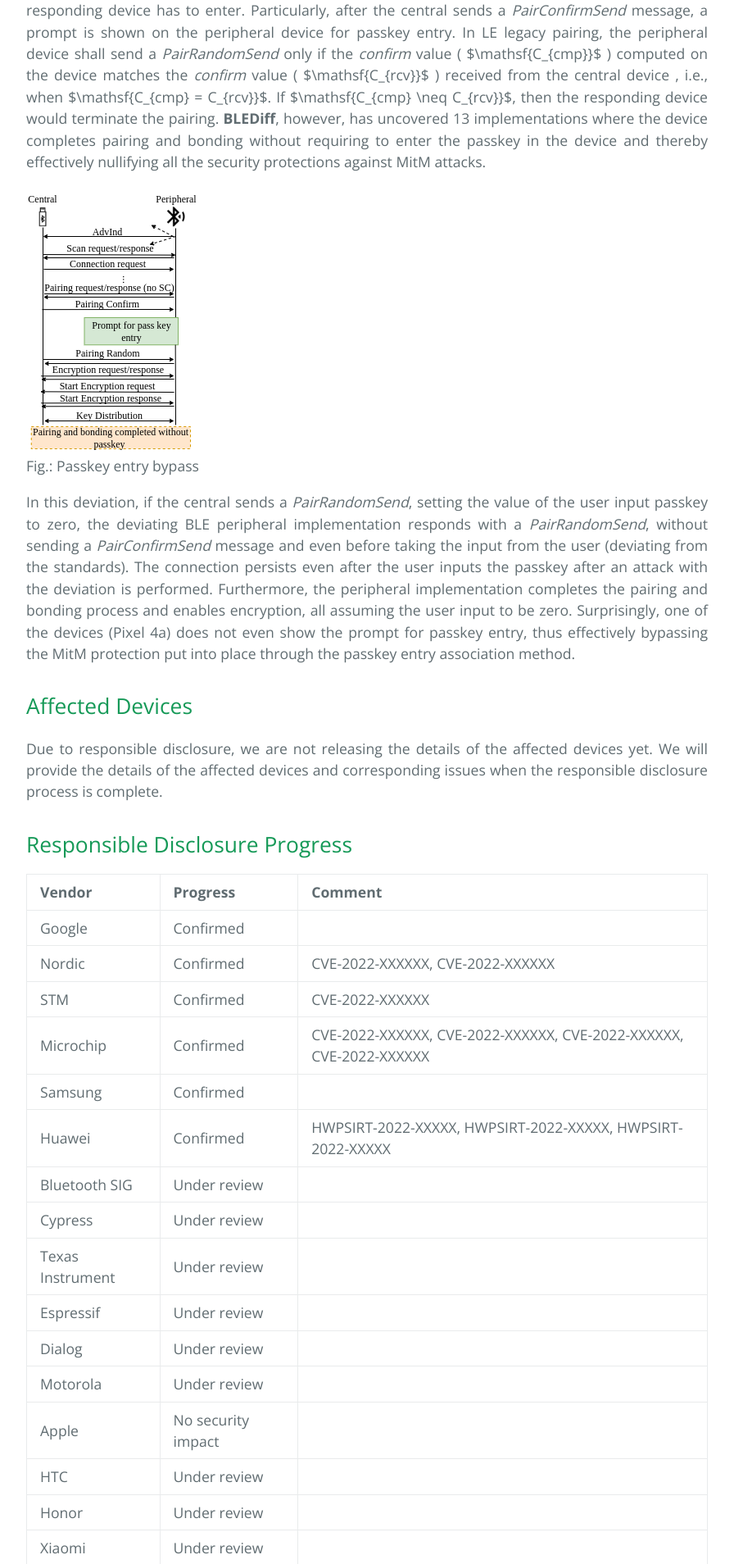
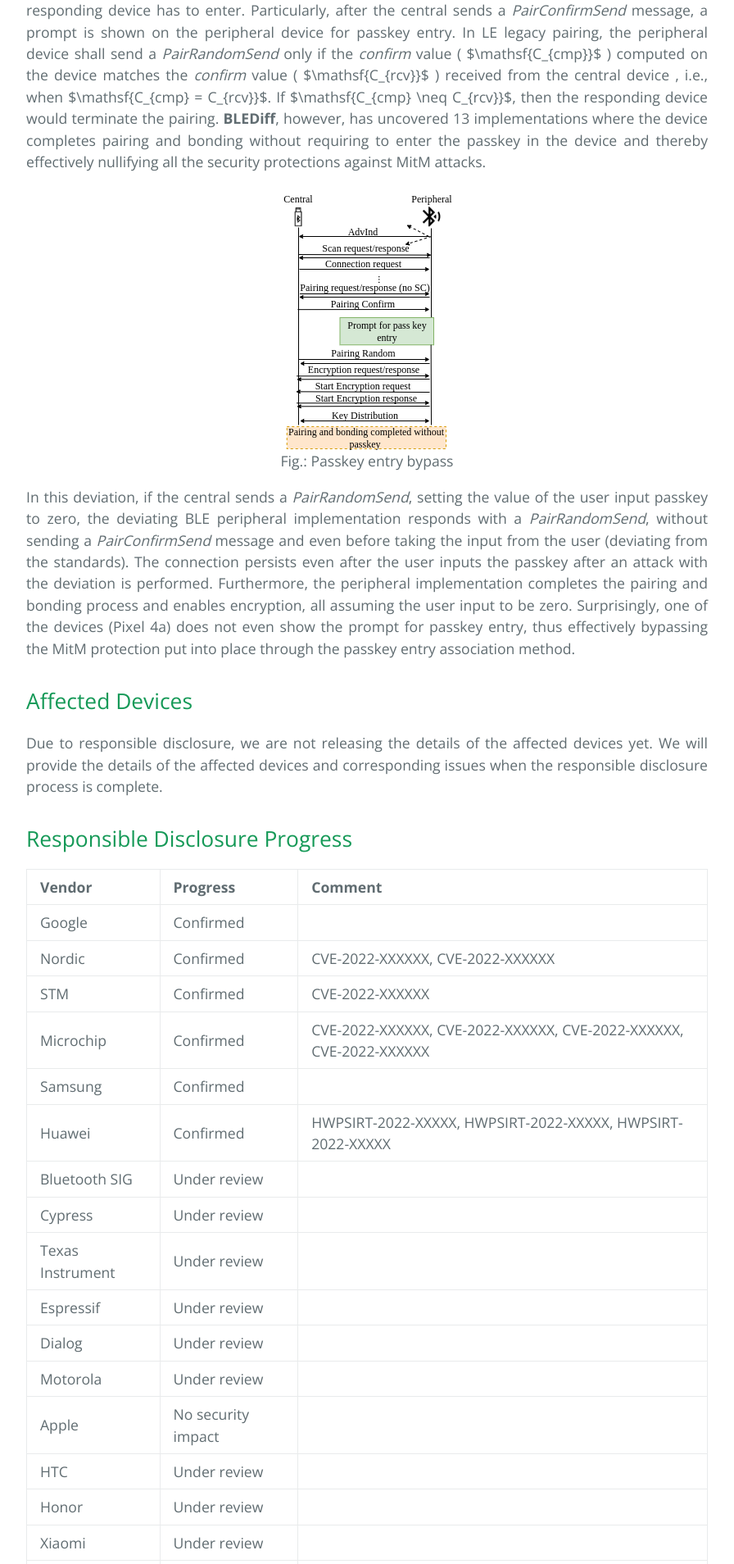
Before and after one commit to BLEDiff/BLEdiff.github.io, a Jekyll site: the page built from index.md, in a window 1280 px wide. Shown: the part 1153-3061 px from the top of the page at 82% size, without its empty margins (192-1088 px from the left). Built offline with Jekyll 4.4.1, drawn with Linux system fonts in a browser that asks for light colours; our own code applies the rules of GitHub Pages for plain Markdown files.

```diff
--- a/index.md
+++ b/index.md
@@ -15,10 +15,11 @@
 
 Among the four association methods, passkey entry is considered secure against Man-in-the-Middle (MitM) attacks. In this method, the initiating device displays a randomly generated value, which the responding device has to enter. Particularly, after the central sends a _PairConfirmSend_ message, a prompt is shown on the peripheral device for passkey entry. In LE legacy pairing, the peripheral device shall send a _PairRandomSend_ only if the _confirm_ value ( $\mathsf{C_{cmp}}$ ) computed on the device matches the _confirm_ value ( $\mathsf{C_{rcv}}$ ) received from the central device , i.e., when $\mathsf{C_{cmp} = C_{rcv}}$. If $\mathsf{C_{cmp} \neq C_{rcv}}$, then the responding device would terminate the pairing. **BLEDiff**, however, has uncovered 13 implementations where the device completes pairing and bonding without requiring to enter the passkey in the device and  thereby effectively nullifying all the security protections against MitM attacks.
 
-<p align="center">
-  <img src="assets/figures/ble-issue4.png" alt="Passkey entry bypass"/> <br>
+<div align="center">
+  <img src="assets/figures/ble-issue4.png" alt="Passkey entry bypass" align="center"/> <br>
   Fig.: Passkey entry bypass
-</p>
+</div>
+
 
 In this deviation, if the central sends a _PairRandomSend_, setting the value of the user input passkey to zero, the deviating BLE peripheral implementation responds with a _PairRandomSend_, without sending a _PairConfirmSend_ message and even before taking the input from the user (deviating from the standards). The connection persists even after the user inputs the passkey after an attack with the deviation is performed. Furthermore, the peripheral implementation completes the pairing and bonding process and enables encryption, all assuming the user input to be zero. Surprisingly, one of the devices (Pixel 4a) does not even show the prompt for passkey entry, thus effectively bypassing the MitM protection put into place through the passkey entry association method.
 
```
Also changed, not shown: Gemfile.lock (added), 2 other files.
